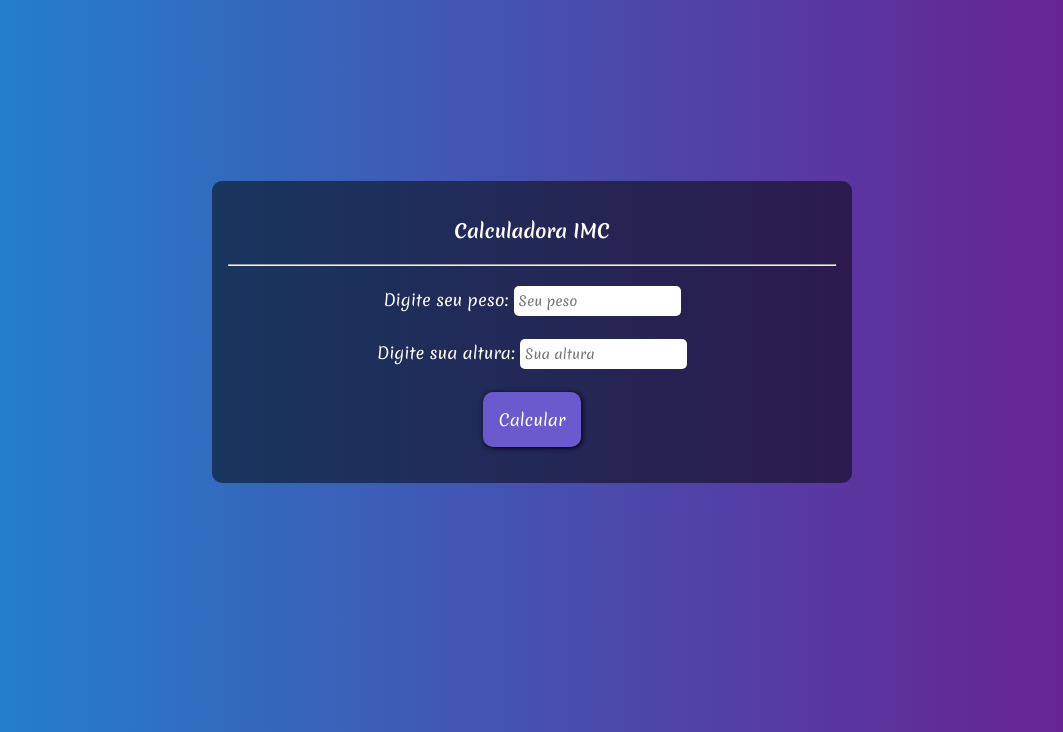
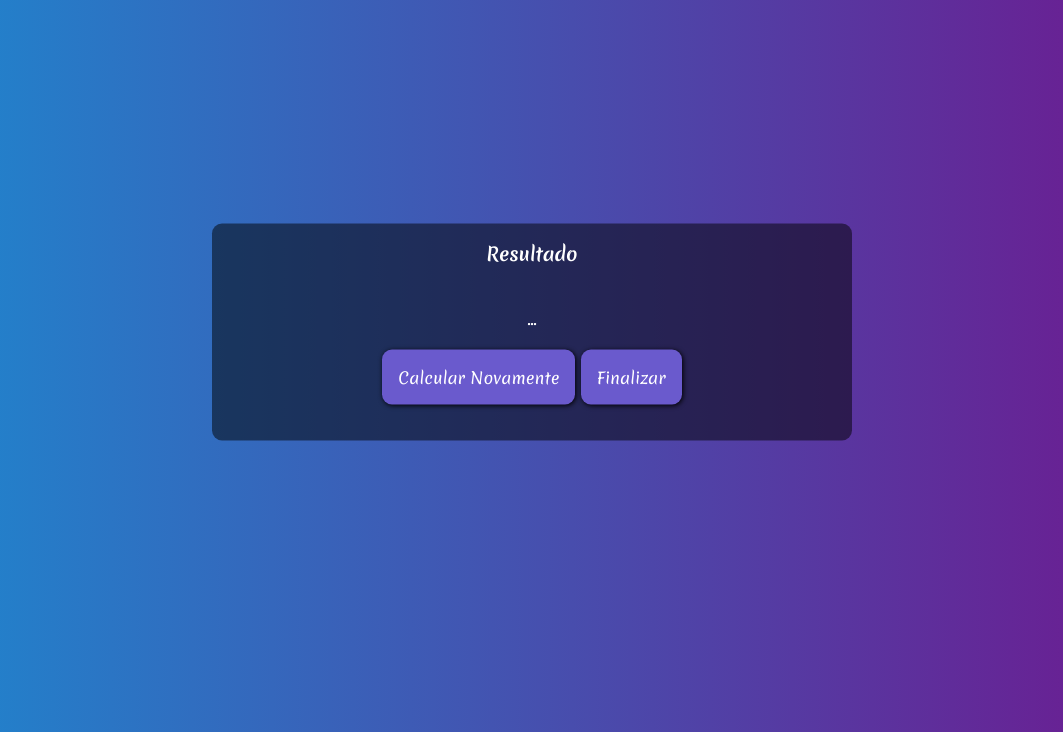
Before and after one commit to souza-jp81/IMC, a plain HTML site: page index.html in a window 1280 px wide. Shown: the part 68-800 px from the top of the page, without its empty margins (108-1171 px from the left). Drawn offline with Linux system fonts and the light colour scheme; a web font is replaced by a local one.

Commit message:
third-commit

```diff
--- a/index.html
+++ b/index.html
@@ -26,7 +26,7 @@
         <div class="second-step">
             <h3 class="calc">Calculadora IMC</h3>
             <hr>
-            <div class="format">
+        <div class="format">
             <label for="peso">Digite seu peso:</label>
             <input type="number" placeholder="Seu peso" id="peso">
             <br><br>
@@ -38,7 +38,14 @@
         </div>
 
 
-        <div class="final-step"></div>
+        <div class="final-step">
+            <h3>Resultado</h3>
+            <div class="format">
+            <p id="resultado" class="final-step-p">...</p>
+            <button>Calcular Novamente</button>
+            <button>Finalizar</button>
+
+        </div>
 
     </div>
     </div>
--- a/style.css
+++ b/style.css
@@ -38,7 +38,7 @@ button:hover {
     background-color: steelblue;
 }
 
-.first-step {
+.first-step, .second-step {
     display: none;
 }
 
@@ -49,6 +49,6 @@ input {
     outline: none;
 }
 
-.format, .calc {
+.format, .calc, .final-step-p {
     padding: 20px;
 }
```
